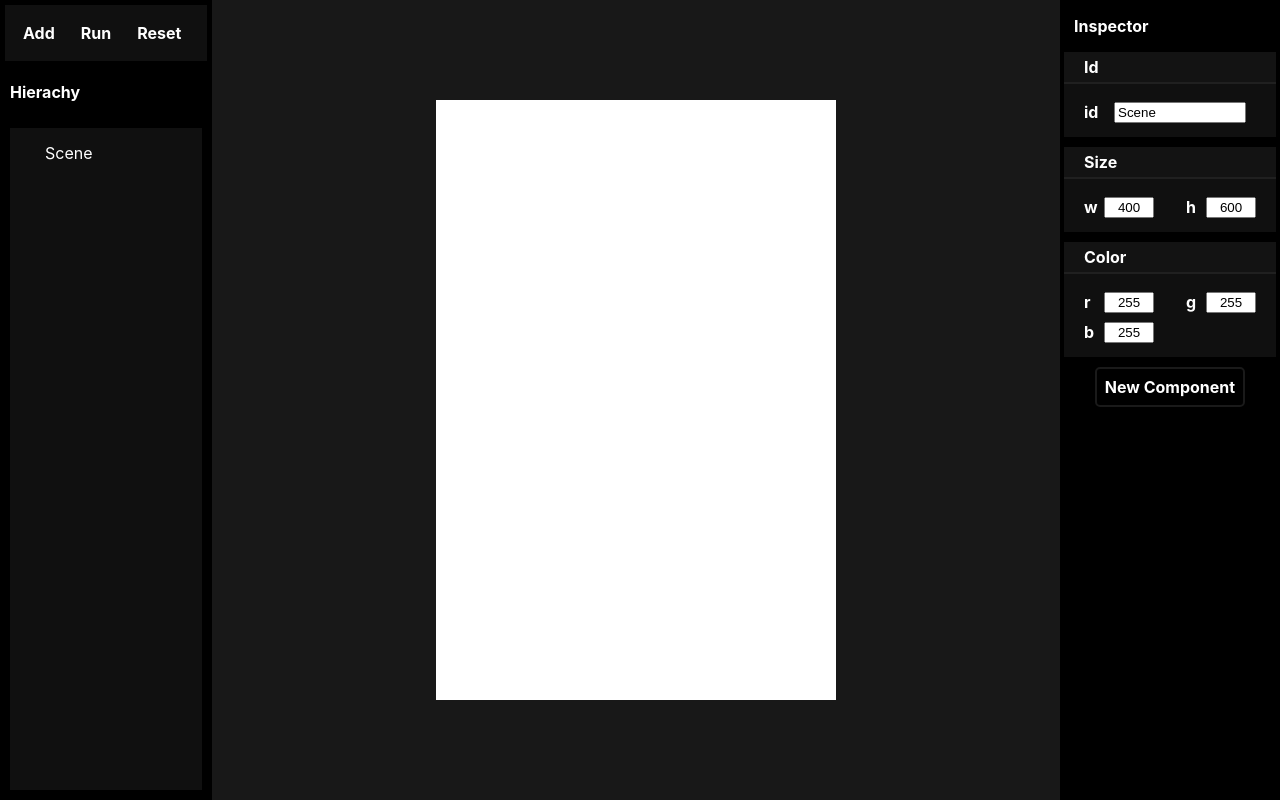
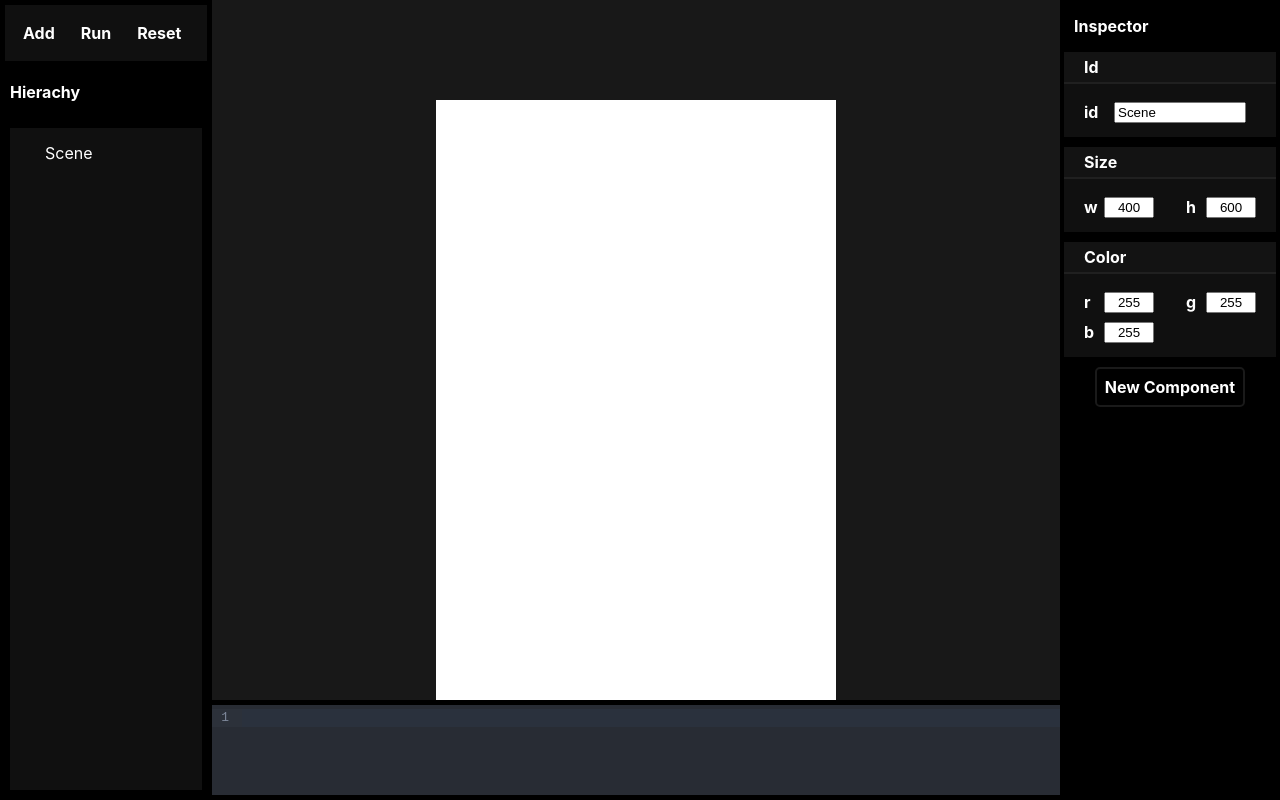
Before and after one commit to t-88/epic-editor, a React (Create React App) app: page / in a window 1280 px wide. Built offline with nearby package versions, Linux system fonts and the light colour scheme.

Commit message:
Add code editor

```diff
--- a/package.json
+++ b/package.json
@@ -3,14 +3,11 @@
   "version": "0.1.0",
   "private": true,
   "dependencies": {
-    "@testing-library/jest-dom": "^5.17.0",
-    "@testing-library/react": "^13.4.0",
-    "@testing-library/user-event": "^13.5.0",
+    "@uiw/react-codemirror": "^4.21.25",
     "react": "^18.2.0",
     "react-dom": "^18.2.0",
     "react-router-dom": "^6.22.3",
     "react-scripts": "5.0.1",
-    "safe-eval": "^0.4.1",
     "valtio": "^1.13.2",
     "web-vitals": "^2.1.4"
   },
--- a/src/App.css
+++ b/src/App.css
@@ -36,6 +36,7 @@ html ,body {
   align-items: center;
   justify-content: center;
   background: #181818;
+  position: relative;
 }
 #canvas {
   background-color: white;
@@ -192,6 +193,10 @@ html ,body {
   height: 300px;
   background-color: rgb(50, 50, 150);
   border: solid white 2px;
+
+  display: flex;
+  flex-direction: column;
+  overflow: hidden;
 }
 #code-editor .window-bar {
   width: 100%;
@@ -202,6 +207,12 @@ html ,body {
   box-sizing: border-box;
 
   cursor: pointer;
+}
+
+#code-editor-textarea {
+  width: 100%;
+  height: 100%;
+  overflow: scroll;
 }
 
 #selection-list-title {
@@ -276,3 +287,41 @@ html ,body {
   width: 100%;
   text-align: start;
 }
+
+
+#code-editor-area {
+  position: absolute;
+  bottom: 0;
+  width: 100%;
+  height: 100px;
+  background-color: black;
+  padding-bottom: 10px;
+
+}
+#code-editor-area .top-bar {
+  width: 100%;
+  height: 5px;
+  background-color: black;
+  cursor: ns-resize;
+}
+
+
+#code-container {
+  width: 100%;
+  height: 100%;
+}
+#code-container > div:nth-last-of-type(1) {
+  height: 100%;
+  overflow: hidden;
+}
+
+
+
+
+.cm-scroller {
+  -ms-overflow-style: none;  /* Internet Explorer 10+ */
+  scrollbar-width: none;  /* Firefox */
+}
+.cm-scroller::-webkit-scrollbar {
+  display: none;  /* Safari and Chrome */
+}
--- a/src/App.js
+++ b/src/App.jsx
@@ -2,32 +2,23 @@ import './App.css';
 import SelectionList from './elements/SelectionList';
 import Canvas from './elements/Canvas';
 import StatusArea from './elements/StatusArea';
-import CodeEditor from './elements/CodeEditor';
 import engine from './lib/engine';
 import { useSnapshot } from 'valtio';
+import runner from './lib/runner/runner';
 
 export default function App() {
-  const is_code_editor_visible = useSnapshot(engine.is_code_editor_visible);
-
-
   const popup_menu_prox = {
     coords : useSnapshot(engine.popup_menu.coords),
     visible : useSnapshot(engine.popup_menu.visible),
   };
 
+  runner.stop();
 
   return (
     <div id='root' onClick={() => { engine.window_clicked();}}>
       <SelectionList/>
       <Canvas/>
       <StatusArea/>
-
-      {
-        (() => {
-          if(is_code_editor_visible.val) { return <CodeEditor/>; }
-        })()
-      }
-
       {
         (()=>{
           if(popup_menu_prox.visible.val) {
--- a/src/elements/Canvas.jsx
+++ b/src/elements/Canvas.jsx
@@ -1,20 +1,33 @@
 import { useSnapshot } from "valtio";
+import { useEffect, useRef } from "react";
 import engine from "../lib/engine"
-import { useEffect, useRef } from "react";
+import CodeEditor from './CodeEditor';
+
 
 export default function Canvas() {
   const active_scene = useSnapshot(engine.active_scene);
-  const ref =  useRef();
+  const code_editor_prox = useSnapshot(engine.code_editor);
+  const ref = useRef();
 
 
   useEffect(() => {
     engine.canvas_rect.x = ref.current.getBoundingClientRect().x;
     engine.canvas_rect.y = ref.current.getBoundingClientRect().y;
-  },[ref]);
+  }, [ref]);
   return (
     <div id="canvas-container">
-      <div ref={ref} onClick={(e) =>  engine.on_canvas_click(e)}>
-          <active_scene.val.renderer  />
+      <div ref={ref} onClick={(e) => engine.on_canvas_click(e)}>
+        <active_scene.val.renderer />
+      </div>
+
+
+
+      <div id="code-editor-area"
+           style={{ height: `${code_editor_prox.height}px` }}>
+
+        <section className="top-bar" onMouseDown={(e) => engine.code_editor_resize_grap(e)}></section>
+        <CodeEditor />
+
       </div>
     </div>
   );
--- a/src/elements/CodeEditor.jsx
+++ b/src/elements/CodeEditor.jsx
@@ -1,47 +1,19 @@
 import { useSnapshot } from "valtio";
-import add_icon from "../assets/plus.png";
 import engine from "../lib/engine";
-
-
+import CodeMirror from "@uiw/react-codemirror";
 
 
 export default function CodeEditor() {
     const script = useSnapshot(engine.cur_script_prox);
-    const pos = useSnapshot(engine.code_editor_pos);
 
-
-    engine.update_store();
-
-    return <div id="code-editor"
-        style={{
-            left: `${pos.x}px`,
-            top: `${pos.y}px`,
+    return <CodeMirror
+        editable={script.val != undefined}
+        theme={"dark"}
+        value={script.val ? script.val.body : ""}
+        onChange={(code) => {
+            if(!engine.cur_script_prox.val) return;
+            engine.cur_script_prox.val.body = code;
         }}
-    >
-        <div className="window-bar" onDrag={(e) => {engine.code_editor_drag(e);}}>
-         <img className="remove-icon"
-              src={add_icon} alt="remove" width={25} height={25}
-              onClick={() => {engine.hide_code_editor();}}
-
-         />
-        </div>
-
-
-        <p>name</p>
-        <input type="text"
-            value={script.val.title}
-            onChange={(e) => {
-                engine.cur_script_prox.val.title = e.target.value;
-            }}
-        />
-        <p>script</p>
-        <textarea name="" id="" cols="30" rows="5"
-            value={script.val.body}
-            onChange={(e) => {
-                engine.cur_script_prox.val.body = e.target.value;
-            }}
-        >
-
-        </textarea>
-    </div>
+        id="code-container"
+    />
 }
--- a/src/lib/runner/entities/Entity.js
+++ b/src/lib/runner/entities/Entity.js
@@ -35,13 +35,8 @@ const Keys = {
 
 
 
-
-export default class Entity {
-    constructor() {
-        this.id = crypto.randomUUID();
-        this.comps = {};
-        runner.entities[this.id] = this;
-    }
+class Functions {
+    constructor() {}
 
     is_pressed(key) {
         return runner.pressed_keys.includes(key);
@@ -63,7 +58,6 @@ export default class Entity {
         console.log(data);
     }
 
-
     AABB(x1,y1,w1,h1,x2,y2,w2,h2){
         return x1 + w1 > x2 && y1 + h1 > y2 && x2 + w2 > x1 && y2 + h2 > y1
     }
@@ -71,17 +65,36 @@ export default class Entity {
         return Math.sqrt(num)
     }
 
+    randint(num) {
+        return (Math.random() * 1000) % num
+    }
+
+    init() {
+        this.log("done")
+    }
+    clear_entities() {
+        this.log("done")
+    }
+}
+
+
+export default class Entity extends Functions {
+    constructor() {
+        super();
+        this.id = crypto.randomUUID();
+        this.comps = {};
+        runner.entities[this.id] = this;
+    }
+
+
 
     load(data) {
         for(let key in data.comps) {
             this.comps[key] = new COMP_MAP[key](data.comps[key]);
         }
     }
-
-    update() {
-    }
-    render(ctx) {
-    }
+    update() {}
+    render(ctx) {}
 }
 
 export {shared_globals}
--- a/src/lib/runner/runner.js
+++ b/src/lib/runner/runner.js
@@ -7,8 +7,9 @@ class Runner {
         this.scene = undefined;
 
         this.entities = {};
+        this.pressed_keys = [];
+        this.is_running = false;
 
-        this.pressed_keys = [];
         this.init_events();
 
     }
@@ -37,6 +38,7 @@ class Runner {
 
 
     animate() {
+        if(!this.is_running || !this.scene) return;
         this.update();
         this.render();
         requestAnimationFrame(() => this.animate());
@@ -50,6 +52,17 @@ class Runner {
         this.ctx.clearRect(0, 0, this.canvas_ref.width, this.canvas_ref.height);
         this.scene.render(this.ctx);
     }
+
+    start() {
+        this.is_running = true;
+        this.scene = undefined;
+        this.entities = {};
+        this.pressed_keys = [];
+    }
+    stop() {
+        this.is_running = false;
+        this.scene = undefined;
+    }
 }
 
 
--- a/src/routes/Runner.jsx
+++ b/src/routes/Runner.jsx
@@ -6,8 +6,10 @@ import { useEffect, useRef } from "react";
 export default function  Runner () {
     const canvas_ref = useRef();
 
+
     useEffect(() => {
         runner.canvas_ref = canvas_ref.current;
+        runner.start();
         runner.load_app();
     },[]);
 
```
Also changed, not shown: src/lib/engine.js, 1 other file (tests, documents, lock files or other folders).
